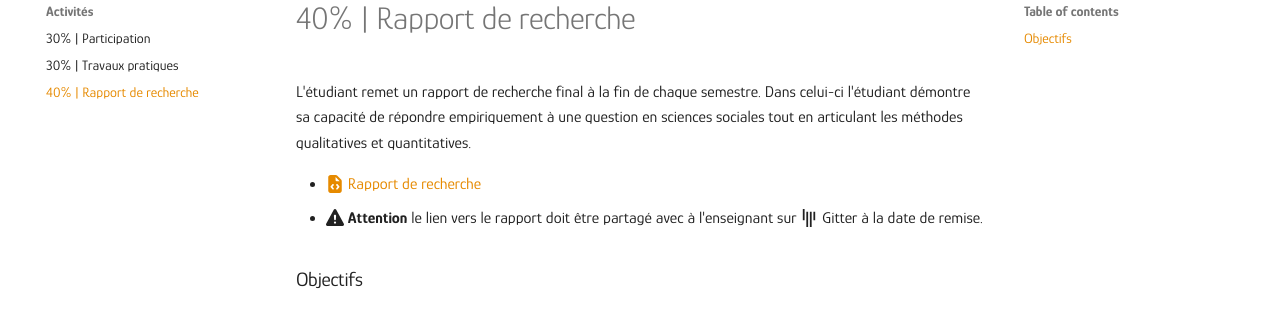
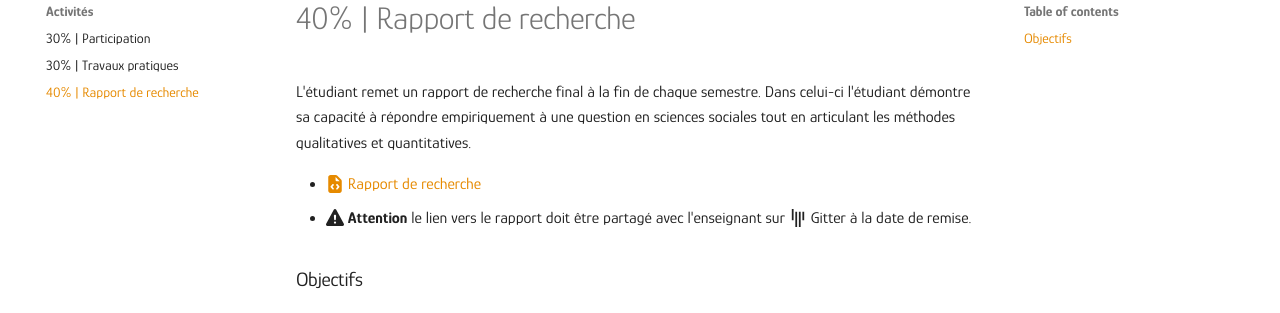
Before and after one commit to mickaeltemporao/mdss, an MkDocs documentation site: the page built from docs/activities/report-winter.md, in a window 1280 px wide. Shown: the part 148-461 px from the top of the page. Built offline with MkDocs 1.6.1 and Material for MkDocs 9.7.7, drawn with Linux system fonts in a browser that asks for light colours.

Commit message:
Update report-winter.md
coquilles

```diff
--- a/docs/activities/report-winter.md
+++ b/docs/activities/report-winter.md
@@ -1,10 +1,10 @@
 # 40% | Rapport de recherche
 
-L'étudiant remet un rapport de recherche final à la fin de chaque semestre. Dans celui-ci l'étudiant démontre sa capacité de répondre empiriquement à une question en sciences sociales tout en articulant les méthodes qualitatives et quantitatives.
+L'étudiant remet un rapport de recherche final à la fin de chaque semestre. Dans celui-ci l'étudiant démontre sa capacité à répondre empiriquement à une question en sciences sociales tout en articulant les méthodes qualitatives et quantitatives.
 
 
 - [:fontawesome-solid-file-code: Rapport de recherche](https://colab.research.google.com/github/mickaeltemporao/mdss-materials/blob/main/rapport-de-recherche.ipynb)
-- **:fontawesome-solid-exclamation-triangle: Attention** le lien vers le rapport doit être partagé avec à l'enseignant sur :fontawesome-brands-gitter: Gitter à la date de remise.
+- **:fontawesome-solid-exclamation-triangle: Attention** le lien vers le rapport doit être partagé avec l'enseignant sur :fontawesome-brands-gitter: Gitter à la date de remise.
 
 ### Objectifs
 - Analyser et interpréter les données.
```
